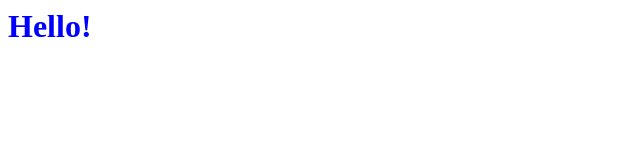
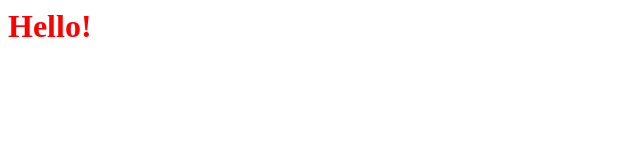
Before and after one commit to SnatashaS/bruno, a plain HTML site: page index.html in a window 1280 px wide. Shown: the whole page, without its empty margins (0-640 px from the left). Drawn offline with Linux system fonts and the light colour scheme.

Commit message:
Update index.html

```diff
--- a/index.html
+++ b/index.html
@@ -1 +1 @@
-<h1 style="color:blue;">Hello!</h1>
+<h1 style="color:red;">Hello!</h1>
```
